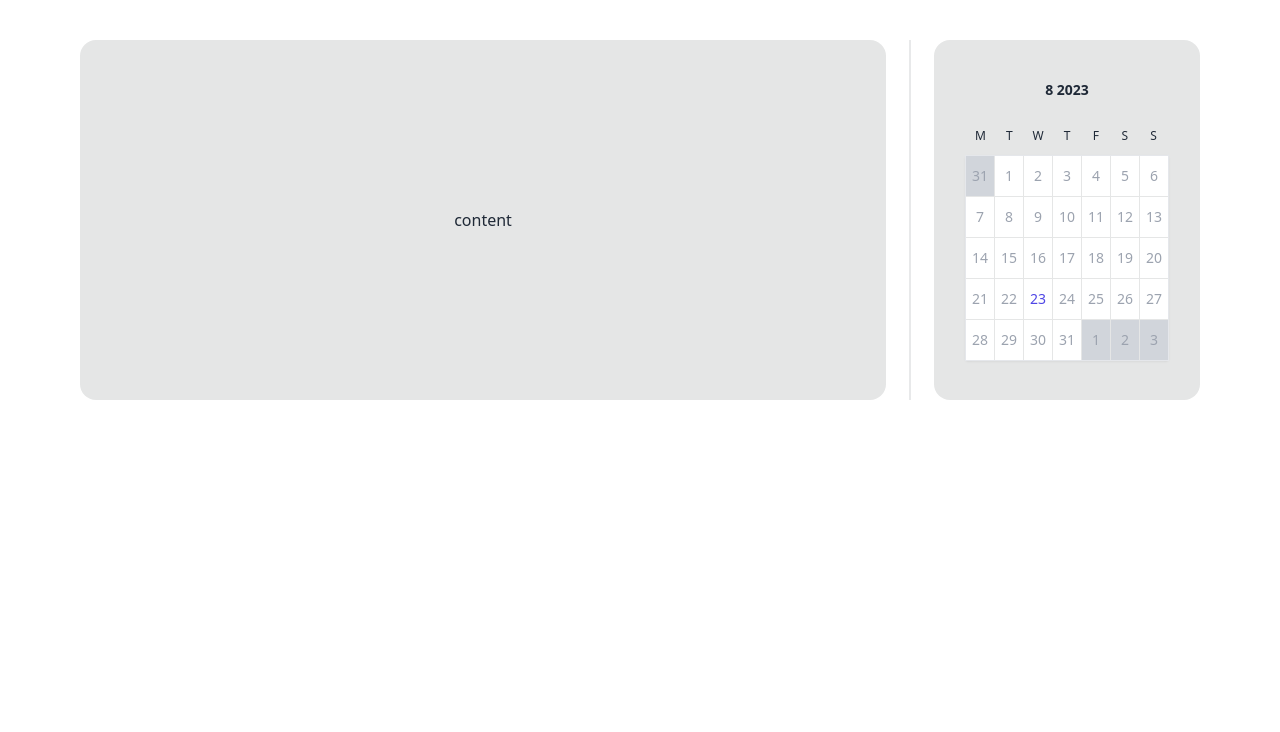
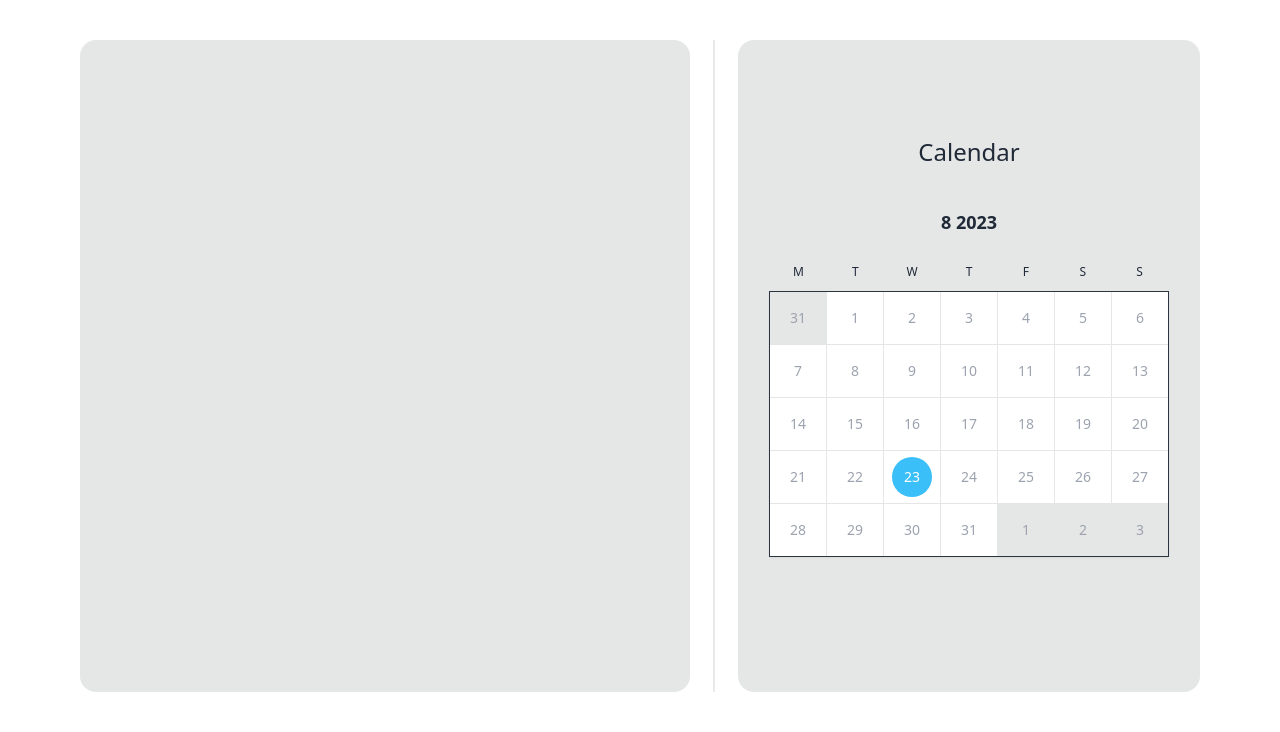
Before and after one commit to thywidi/ifa-vicc, a Flask app: page / in a window 1280 px wide. Shown: the part 68-800 px from the top of the page. Run offline with Flask 3, Linux system fonts and the light colour scheme; the visitor is signed in with stand-in values (Sample User, id 1); style sheets or scripts are compiled from the project's sources.

Commit message:
Setup parking view

```diff
--- a/app/parking/calendar.py
+++ b/app/parking/calendar.py
@@ -3,8 +3,7 @@
 
 class ParkingCalendar:
     def __init__(self):
-        self.year = 2023
         self.Calendar = calendar.Calendar()
 
-    def get_days(self, month):
-        return self.Calendar.monthdatescalendar(self.year, month)
+    def get_days(self, month, year):
+        return self.Calendar.monthdatescalendar(year, month)
--- a/app/parking/routes.py
+++ b/app/parking/routes.py
@@ -19,5 +19,5 @@
         year=year,
         month=month,
         today=datetime.date.today().day,
-        weeks=Calendar.get_days(month),
+        weeks=Calendar.get_days(month, year),
     )
--- a/app/templates/components/calendar.html
+++ b/app/templates/components/calendar.html
@@ -2,7 +2,7 @@
 {% import 'components/calendarday.html' as calendarday %}
 <div class="flex-none px-8 py-10">
     <div class="flex items-center text-center">
-        <div class="flex-auto text-sm font-semibold">{{ month }} {{ year }}</div>
+        <div class="flex-auto text-lg font-semibold">{{ month }} {{ year }}</div>
     </div>
     <div class="mt-6 grid grid-cols-7 text-center text-xs leading-6">
         <div>M</div>
@@ -13,7 +13,7 @@
         <div>S</div>
         <div>S</div>
     </div>
-    <div class="isolate mt-2 grid grid-cols-7 gap-px text-sm shadow ring-1 ring-gray-200">
+    <div class="isolate mt-2 grid grid-cols-7 gap-px text-sm shadow ring-1 ring-neutral">
         {% for week in weeks %}
             {% for entry in week %}
                 {% set isToday = false %}
--- a/app/templates/components/calendarday.html
+++ b/app/templates/components/calendarday.html
@@ -1,7 +1,7 @@
 <!-- vim: set filetype=htmldjango : -->
 {% macro calendarday(day, today=False, currentMonth=False ) -%}
     <button type="button"
-            class="{{'bg-gray-300' if not currentMonth else 'bg-white'}} py-1.5 {{'text-gray-400' if not today else 'text-indigo-600'}} hover:bg-gray-100 focus:z-10">
-        <time class="mx-auto flex h-7 w-7 items-center justify-center rounded-full">{{ day }}</time>
+            class="{{'bg-base-300' if not currentMonth else 'bg-base-100'}} px-2 py-1.5 {{'text-gray-400' if not today else 'text-white'}} hover:bg-gray-100 focus:z-10">
+        <time class="mx-auto flex h-10 w-10 items-center justify-center rounded-full {{'bg-info' if today }}">{{ day }}</time>
     </button>
 {%- endmacro %}
--- /dev/null
+++ b/app/templates/components/parking.html
@@ -0,0 +1,5 @@
+<div>
+  {% for spot in spots %}
+  <div class="">{% include 'components/parking.html' %}</div>
+  {% endfor %}
+</div>
--- a/app/templates/pages/index.html
+++ b/app/templates/pages/index.html
@@ -1,10 +1,13 @@
 {% extends "base.html" %}
 {% block content %}
-    <div class="flex-grow py-10 px-20">
-        <div class="flex w-full">
-            <div class="grid flex-grow card bg-base-300 rounded-box place-items-center">content</div>
+    <div class="flex-grow py-10 px-20 flex flex-col">
+        <div class="flex w-full flex-grow">
+            <div class="grid flex-grow min-h-full card bg-base-300 rounded-box place-items-center">
+                <div>{% include 'components/parking.html' %}</div>
+            </div>
             <div class="divider divider-horizontal"></div>
-            <div class="grid card bg-base-300 rounded-box place-items-center">
+            <div class="card bg-base-300 rounded-box flex flex-col justify-center items-center">
+                <h3 class="text-2xl">Calendar</h3>
                 <div>{% include 'components/calendar.html' %}</div>
             </div>
         </div>
--- a/docker-compose.yml
+++ b/docker-compose.yml
@@ -9,7 +9,7 @@
     ports:
       - "5432:5432"
     volumes:
-      - ./db:/var/lib/posgresql
+      - ./db:/var/lib/postgresql/data
   nginx:
     image: nginx:stable-alpine
     container_name: nginx
```
Also changed, not shown: app/cli.py (added, +12 -0 lines), package-lock.json.
